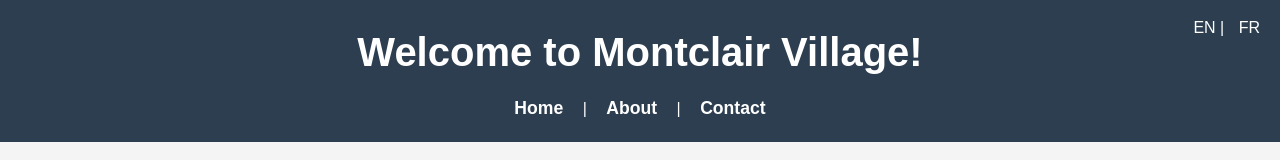
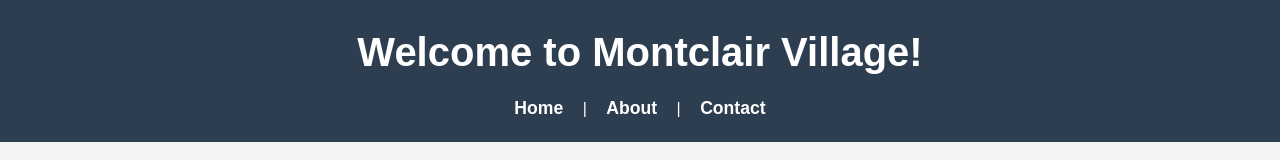
Before and after one commit to montclair-village/montclair, a plain HTML site: page index.html in a window 1280 px wide. Shown: the top 160 px of the page. Drawn offline with Linux system fonts and the light colour scheme.

Commit message:
Update index.html

```diff
--- a/index.html
+++ b/index.html
@@ -14,10 +14,6 @@
             <a href="about.html">About</a> |
             <a href="contact.html">Contact</a>
         </nav>
-        <div class="language-switch">
-            <a href="#" id="en" class="active">EN</a> |
-            <a href="#" id="fr">FR</a>
-        </div>
     </header>
 
     <main>
```
